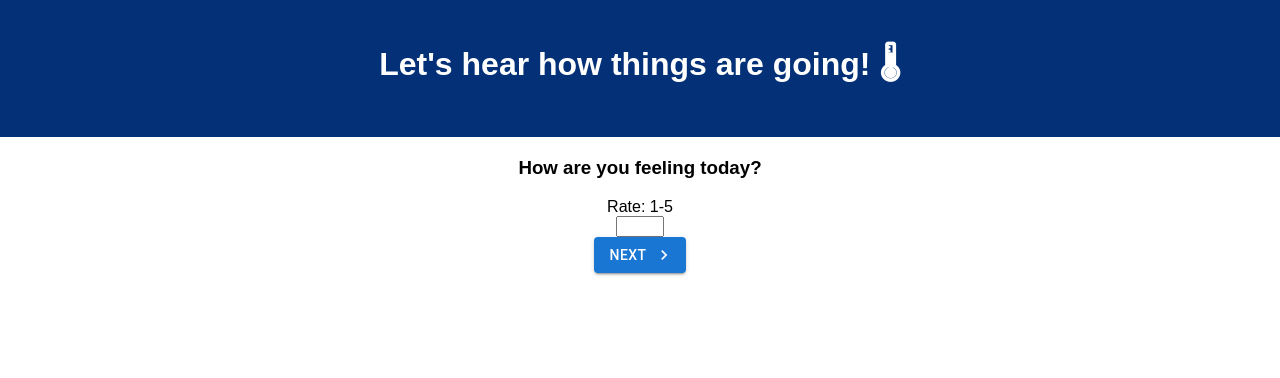
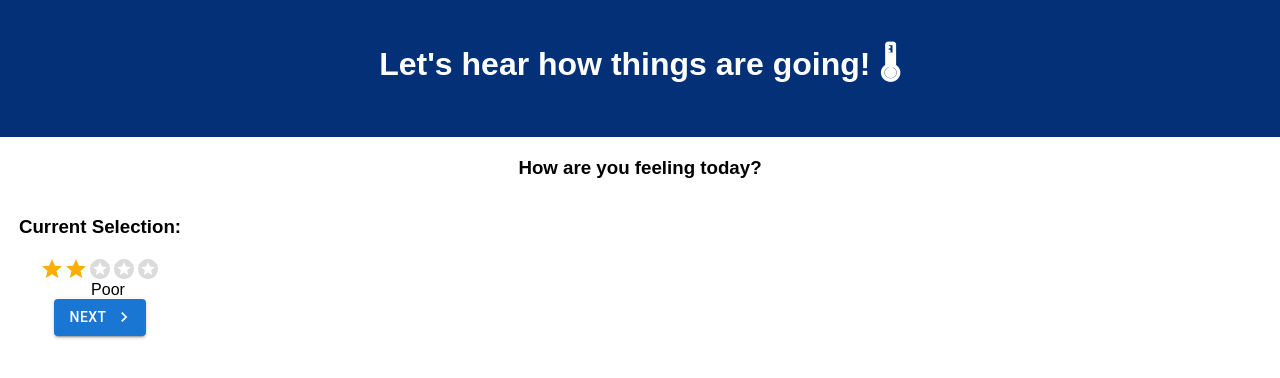
Before and after one commit to davidVetter/react-feedback-loop-weekendP, a React (Create React App) app: page /#/ in a window 1280 px wide. Shown: the top 378 px of the page. Built offline with nearby package versions, Linux system fonts and the light colour scheme.

Commit message:
added rating picker with stars to feeling page

```diff
--- a/src/components/FeedbackForm/FormPieces/Feeling.jsx
+++ b/src/components/FeedbackForm/FormPieces/Feeling.jsx
@@ -1,8 +1,8 @@
 import {useState, useEffect} from 'react';
 import {useDispatch, useSelector} from 'react-redux';
 import { useHistory } from 'react-router-dom';
-import { Button } from '@mui/material';
-import { NavigateNext } from '@mui/icons-material';
+import { Button, Rating, Box } from '@mui/material';
+import { NavigateNext, Stars} from '@mui/icons-material';
 // This is the 'How are you feeling' question component of
 // the feedback form (1st question/starting page of form)
 function Feeling() {
@@ -11,6 +11,21 @@ function Feeling() {
     const dispatch = useDispatch();
     const history = useHistory();
     const feedback = useSelector(store => store.feedback);
+    const [value, setValue] = useState(2);
+    const [hover, setHover] = useState(-1);
+
+    const labels = {
+        1: 'Useless',
+        2: 'Poor',
+        3: 'Ok',
+        4: 'Good',
+        5: 'Excellent',
+      };
+
+      function getLabelText(value) {
+        return `${value} Star${value !== 1 ? 's' : ''}, ${labels[value]}`;
+      }
+
     // This conditional will check if feelings store in redux already has
     // a value and will display that value in the input
     // This is used to populate the input if the user uses the back button
@@ -45,9 +60,9 @@ function Feeling() {
     // if the data is good, a message will render if a user
     // trys to move on with bad data in input
     return (
-        <div className='feelingInputDiv'>
-            <h3>How are you feeling today?</h3>
-            <label>Rate: 1-5<br />
+      <div className="feelingInputDiv">
+        <h3>How are you feeling today?</h3>
+        {/* <label>Rate: 1-5<br />
                 <input
                     onChange={(e) => setFeeling(e.target.value)} // keeps state current with inputs value
                     value={feeling} // binds value to state
@@ -55,12 +70,45 @@ function Feeling() {
                     min={1} // set minimum number value that can in the input to 1
                     //set maximum number value that can in the input to 5
                     max={5} />
-            </label><br />
-            <Button variant='contained' endIcon={<NavigateNext />} onClick={handleNext}>Next</Button>
-            {/* Below only renders if the user tried to use an invalid value */}
-            {notNumber && <p>Please enter a number between 1-5</p>}
-        </div>
-    )
+            </label><br /> */}
+        <Box
+          sx={{
+            width: 200,
+            display: "flex",
+            flexDirection: "column",
+            alignItems: "center"
+          }}
+        >
+        <h3>Current Selection: {feeling}</h3>
+        <Rating
+          name="hover-feedback"
+          value={value}
+          precision={1}
+          getLabelText={getLabelText}
+          onChange={(e, newValue) => {
+            setValue(newValue);
+            setFeeling(newValue);
+          }}
+          onChangeActive={(e, newHover) => {
+            setHover(newHover);
+          }}
+          emptyIcon={<Stars style={{ opacity: 0.55 }} fontSize="inherit" />}
+        />
+        {value !== null && (
+         <Box sx={{ ml: 2 }}>{labels[hover !== -1 ? hover : value]}</Box>
+        )}
+        <Button
+          variant="contained"
+          endIcon={<NavigateNext />}
+          onClick={handleNext}
+        >
+          Next
+        </Button>
+        {/* Below only renders if the user tried to use an invalid value */}
+        {notNumber && <p>Please select a rating! 🤔</p>}
+        </Box>
+      </div>
+    );
 }
 
 export default Feeling;
```
